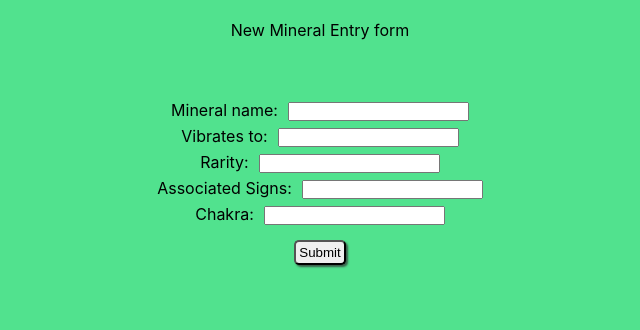
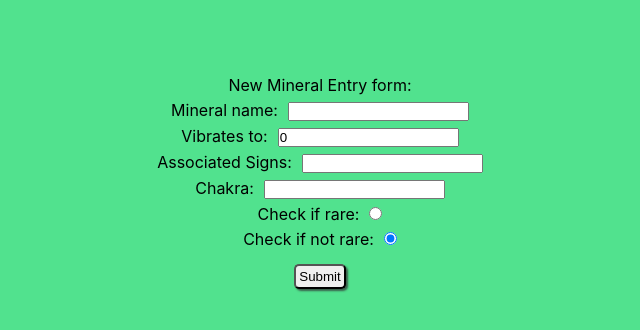
Before and after one commit to PeepTheMoon/minerals-fe, a React (Create React App) app: page /admin in a window 1280 px wide. Shown: the top 330 px of the page, without its empty margins (320-960 px from the left). Built offline with nearby package versions, Linux system fonts and the light colour scheme.

Commit message:
reorganized state on admin page

```diff
--- a/src/AdminPage.js
+++ b/src/AdminPage.js
@@ -1,37 +1,84 @@
 import React, { Component } from 'react';
+import request from 'superagent';
 import './App.css';
 
 export default class AdminPage extends Component {
+
+    state = {
+        name: '',
+        vibrates_to: 0,
+        associated_signs: '',
+        chakra: '',
+        rarity: false
+    }
+
+     handleSubmit = async (e) => {
+         e.preventDefault();
+         const newMineral = await request.post('http://localhost:3000/minerals', {
+            name: this.state.name,
+            vibrates_to: this.state.vibrates_to,
+            rarity: this.state.rarity,
+            associated_signs: this.state.associated_signs,
+            chakra: this.state.chakra
+         })
+         console.log(newMineral);
+     }
+
+     handleNameChange = (e) => {
+         this.setState({ name: e.target.value });
+     }
+
+     handleVibrationChange = (e) => {
+         this.setState({ vibrates_to: e.target.value });
+     }
+
+     handleSignChange = (e) => {
+         this.setState({ associated_signs: e.target.value });
+     }
+
+     handleChakraChange = (e) => {
+         this.setState({ chakra: e.target.value });
+     }
+
+     handleRareChange = (e) => {
+         this.setState({ rarity: e.target.value });
+     }
+
     render() {
         return (
             <div>
-                <header>
-                New Mineral Entry form
-                </header>
-                <form>
+                <form className="form" onSubmit={this.handleSubmit}>
+                    <header>
+                    New Mineral Entry form:
+                    </header>
                     <label>
                     Mineral name:
-                    <input name="name"/>
+                    <input onChange={this.handleNameChange} value={this.state.name} name="name"/>
                     </label>
 
                     <label>
                     Vibrates to:
-                    <input name="vibrates_to"/>
-                    </label>
-
-                    <label>
-                    Rarity:
-                    <input name="rarity"/>
+                    <input onChange={this.handleVibrationChange} value={this.state.vibrates_to} type="number" name="vibrates_to"/>
                     </label>
 
                     <label>
                     Associated Signs:
-                    <input name="associated_signs"/>
+                    <input onChange={this.handleSignChange} value={this.state.associated_signs} name="associated_signs"/>
                     </label>
 
                     <label>
                     Chakra:
-                    <input name="chakra"/>
+                    <input onChange={this.handleChakraChange} value={this.state.chakra} name="chakra"/>
+                    </label>
+
+                    <label>
+                    Check if rare:
+                    <input onChange={this.handleRareChange} checked={this.state.rarity === 'false'} value="false" type="radio" name="rarity"/>
+                    </label>
+
+                    <label>
+                    Check if not rare:
+                    <input onChange={this.handleRareChange} checked={true} value="true" type="radio" name="rarity"/>
                     </label>
 
                     <button>Submit</button>
```
